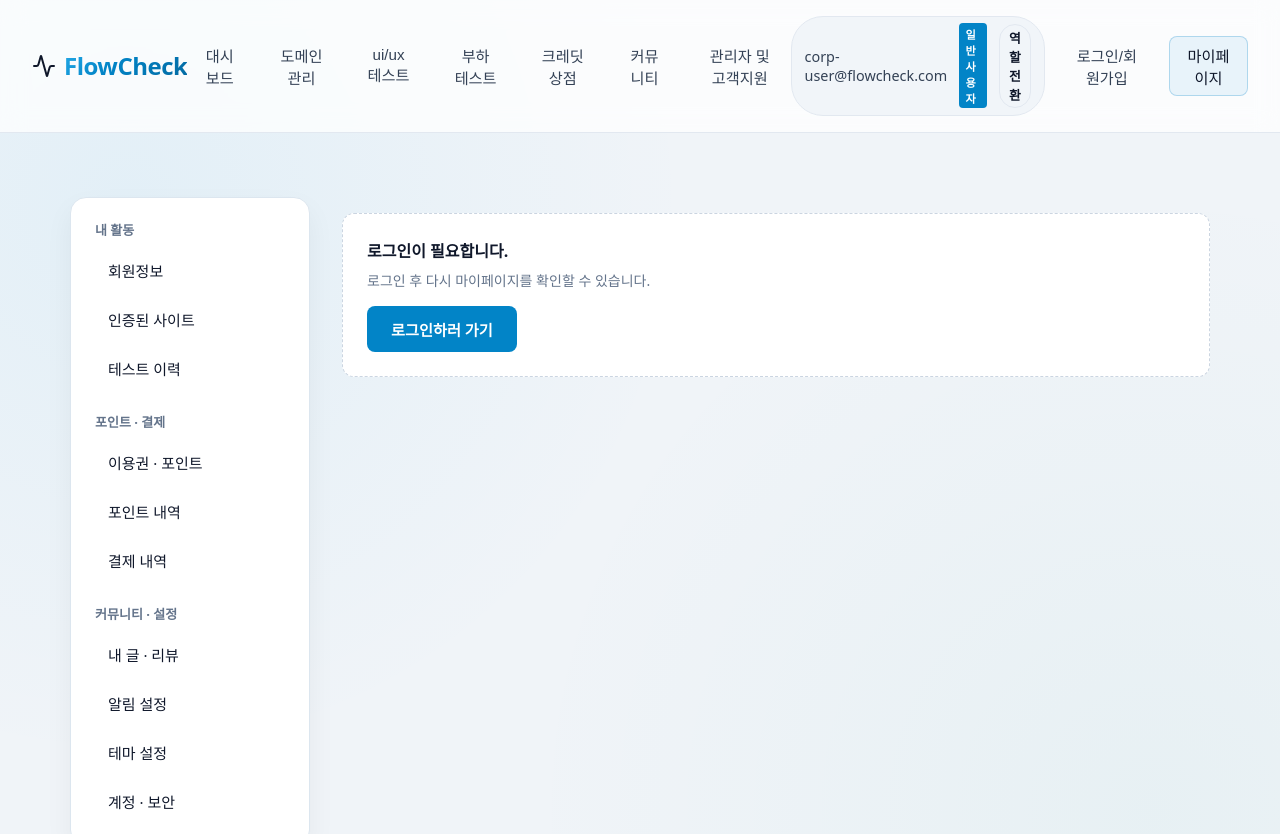
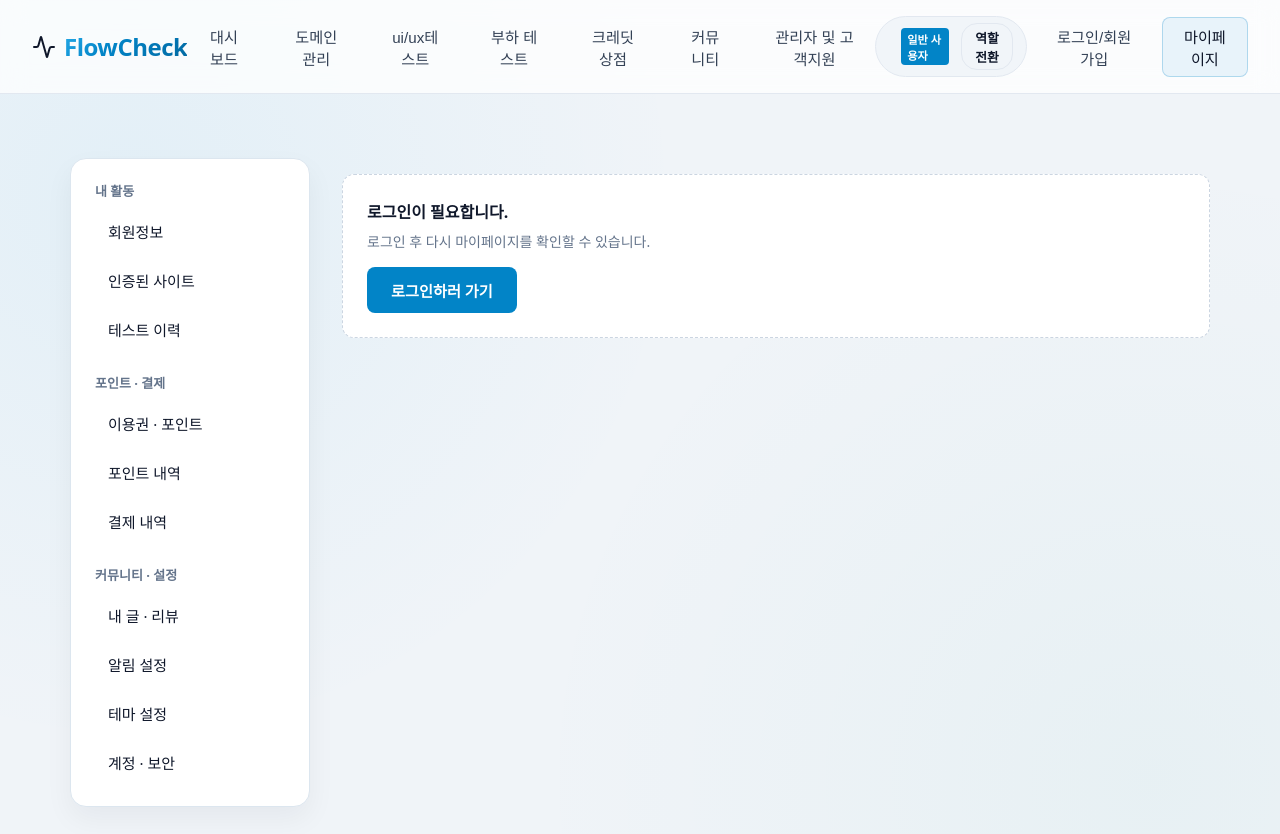
Before and after one commit to kimmsw2000kim-creator/flowcheck, a React (Vite) app in the folder frontend/: page /mypage in a window 1280 px wide. Shown: the top 834 px of the page. Built offline with nearby package versions, Linux system fonts and the light colour scheme; no server answers.

Commit message:
fix) yml, mypage

```diff
--- a/frontend/src/App.tsx
+++ b/frontend/src/App.tsx
@@ -76,31 +76,22 @@ function App() {
     navigate(tabRoutes[tab] ?? '/dashboard');
   };
   const [currentUser, setCurrentUser] = useState({
-    id: 'f87a32d1-921c-4b9b-90f3-cb2071850123',
-    email: 'corp-user@flowcheck.com',
+    id: '',
+    email: '',
     role: 'USER', // USER or ADMIN
-    balance: 75000,
+    balance: 0,
     status: 'ACTIVE',
-    coupons: 3
+    coupons: 0
   });
 
-  const [domains, setDomains] = useState<Domain[]>([
-    { id: 1, domainUrl: 'https://myshop.com', verificationToken: 'overload-verify-da39a3ee5e6b4b0d3255bfef95601890afd80709', verified: true, createdAt: '2026-06-25' },
-    { id: 2, domainUrl: 'https://testapp.io', verificationToken: 'overload-verify-7c5a0c3b9b8b7d6e5a4c3b2a1a', verified: false, createdAt: '2026-06-29' }
-  ]);
+  const [domains, setDomains] = useState<Domain[]>([]);
   const [newDomainUrl, setNewDomainUrl] = useState<string>('');
   const [verificationLoading, setVerificationLoading] = useState<boolean>(false);
   const [selectedUiTestDomain, setSelectedUiTestDomain] = useState<number>(1);
 
-  const [ledger, setLedger] = useState<LedgerItem[]>([
-    { id: 1, amount: 50000, type: 'CHARGE', description: '토스페이먼츠 가상계좌 크레딧 충전', createdAt: '2026-06-29 14:20' },
-    { id: 2, amount: -30000, type: 'COUPON_BUY', description: '선결제 테스트 쿠폰 구매: 3회권', createdAt: '2026-06-29 14:30' },
-    { id: 3, amount: 20000, type: 'PROMOTION', description: 'WELCOME2026', createdAt: '2026-06-30 09:00' }
-  ]);
+  const [ledger, setLedger] = useState<LedgerItem[]>([]);
 
-  const [reports, setReports] = useState<Report[]>([
-    { id: 1, reporterId: 'd290f1e2-b8b8-4d56-bc9b-3e5f6e872111', targetType: 'POST', targetId: 1, reason: '스팸성 홍보글', status: 'PENDING', createdAt: '2026-06-30' }
-  ]);
+  const [reports, setReports] = useState<Report[]>([]);
 
   const [alertMsg, setAlertMsg] = useState<AlertMsg | null>(null);
 
--- a/frontend/src/pages/Mypage.tsx
+++ b/frontend/src/pages/Mypage.tsx
@@ -139,9 +139,9 @@ function Mypage() {
             />
 
             <Route
-              path="security"
-              element={<MypageAccountSecuritySection />}
-            />
+  path="security"
+  element={<MypageAccountSecuritySection email={data.email} />}
+/>
 
             <Route path="*" element={<Navigate to="profile" replace />} />
           </Routes>
--- a/frontend/src/pages/mypage/MypageAccountSecuritySection.tsx
+++ b/frontend/src/pages/mypage/MypageAccountSecuritySection.tsx
@@ -1,4 +1,8 @@
-function MypageAccountSecuritySection() {
+interface MypageAccountSecuritySectionProps {
+  email: string;
+}
+
+function MypageAccountSecuritySection({ email }: MypageAccountSecuritySectionProps) {
     return (
         <section className="mypage-section">
             <h1>계정 · 보안</h1>
@@ -8,7 +12,7 @@ function MypageAccountSecuritySection() {
                 <div className="account-row">
                     <div>
                         <strong>이메일</strong>
-                        <p>corp-user@flowcheck.com</p>
+                        <p>{email}</p>
                     </div>
                     <button type="button" className="btn btn-secondary">변경</button>
                 </div>
```
